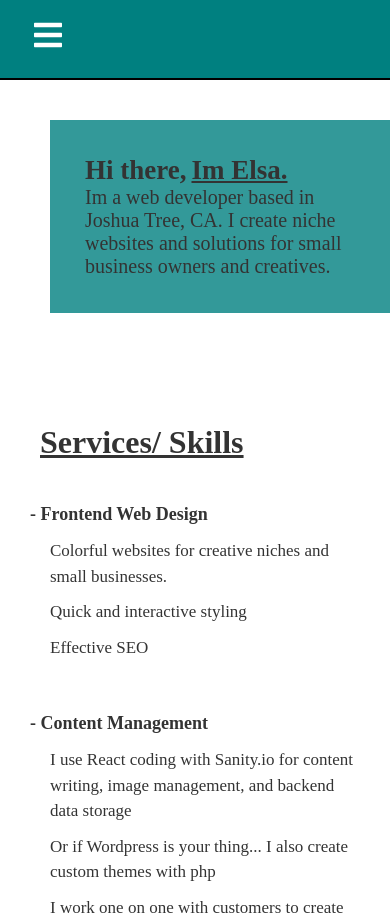
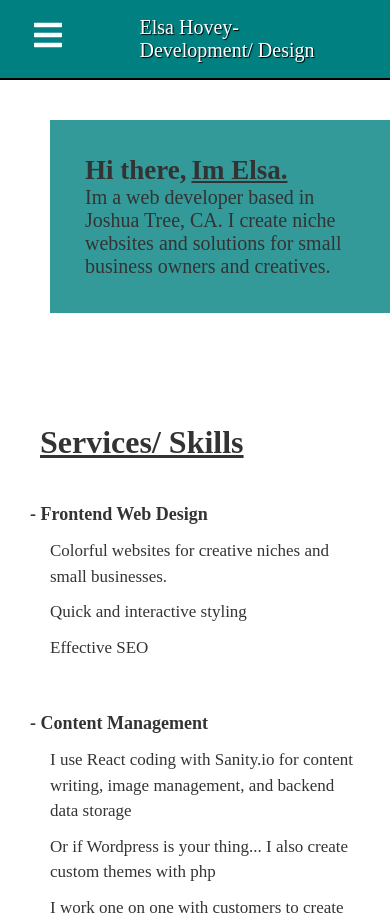
Before and after one commit to elsahv/the-laughing-coyote, a Next.js app: page / in a window 390 px wide. Built offline with nearby package versions, Linux system fonts and the light colour scheme.

Commit message:
css hamburger menu

```diff
--- a/components/Sidebar.js
+++ b/components/Sidebar.js
@@ -1,6 +1,4 @@
 import React, { useState } from "react";
-// import Link from "next/link";
-
 import * as FaIcons from "react-icons/fa";
 import * as AiIcons from "react-icons/ai";
 import { SidebarData } from "./SidebarData";
@@ -88,6 +86,17 @@ const Wrapper = styled.div`
   }
 `;
 
+const SidebarLogo = styled.div`
+  font-size: 20px;
+  color: #fff;
+  text-shadow: 1px 1px 1px #000;
+  display: flex;
+  justify-content: center;
+  padding: 25px;
+  // background: red;
+  width: 100%;
+`;
+
 function Navbar() {
   const [sidebar, setSidebar] = useState(false);
   const showSidebar = () => setSidebar(!sidebar);
@@ -99,6 +108,11 @@ function Navbar() {
           <a href="#" className="menu-bars">
             <FaIcons.FaBars onClick={showSidebar} />
           </a>
+          <SidebarLogo>
+            Elsa Hovey-
+            <br />
+            Development/ Design
+          </SidebarLogo>
         </div>
         <nav className={sidebar ? "nav-menu active" : "nav-menu"}>
           <ul className="nav-menu-items" onClick={showSidebar}>
```
